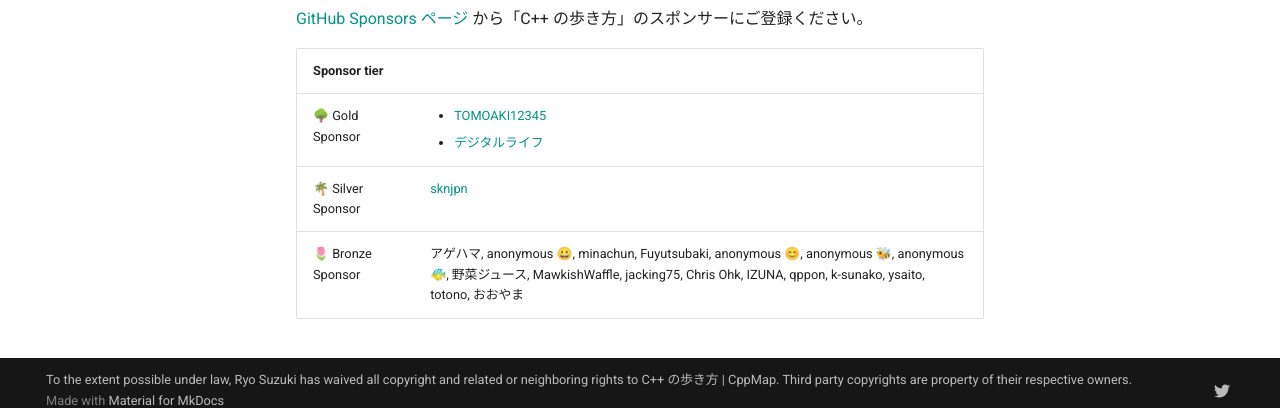
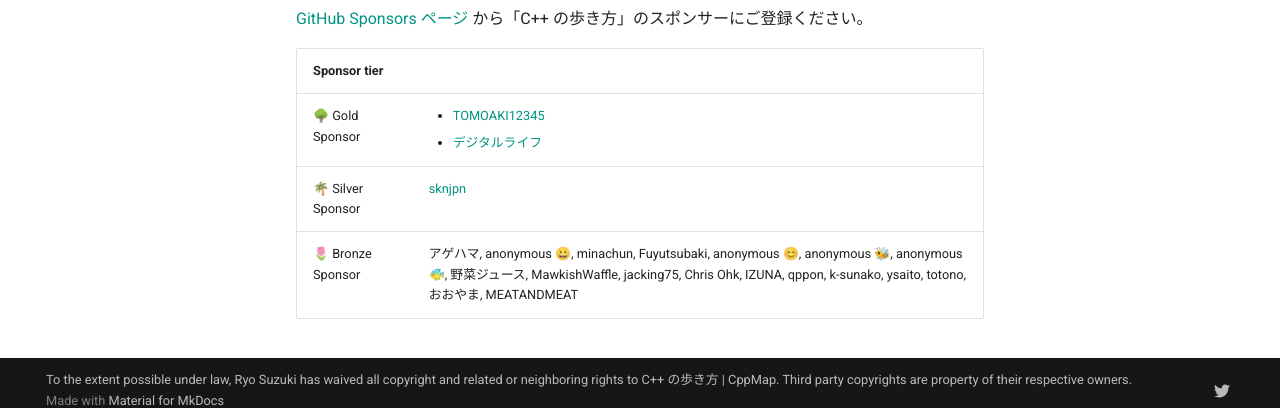
Before and after one commit to cppmap/cppmap.docs, an MkDocs documentation site: the page built from docs/index.md, in a window 1280 px wide and 1345 px high. Shown: the part 922-1330 px from the top of the window. Built offline with MkDocs 1.6.1 and Material for MkDocs 9.7.7, drawn with Linux system fonts in a browser that asks for light colours; nearby versions of some CDN libraries; comment, search, counter and statistics services are not loaded.

Commit message:
Update index.md

```diff
--- a/docs/index.md
+++ b/docs/index.md
@@ -32,4 +32,4 @@
 |--|--|
 |🌳 Gold Sponsor |<ul><li>[TOMOAKI12345](https://github.com/TOMOAKI12345)</li><li>[デジタルライフ](https://lifedigitalwiki.org/ja/)</li></ul>|
 |🌴 Silver Sponsor |[sknjpn](https://twitter.com/sknjpn)|
-|🌷 Bronze Sponsor |アゲハマ, anonymous 😀, minachun, Fuyutsubaki, anonymous 😊, anonymous 🐝, anonymous 🐠, 野菜ジュース, MawkishWaffle, jacking75, Chris Ohk, IZUNA, qppon, k-sunako, ysaito, totono, おおやま|
+|🌷 Bronze Sponsor |アゲハマ, anonymous 😀, minachun, Fuyutsubaki, anonymous 😊, anonymous 🐝, anonymous 🐠, 野菜ジュース, MawkishWaffle, jacking75, Chris Ohk, IZUNA, qppon, k-sunako, ysaito, totono, おおやま, MEATANDMEAT|
```
